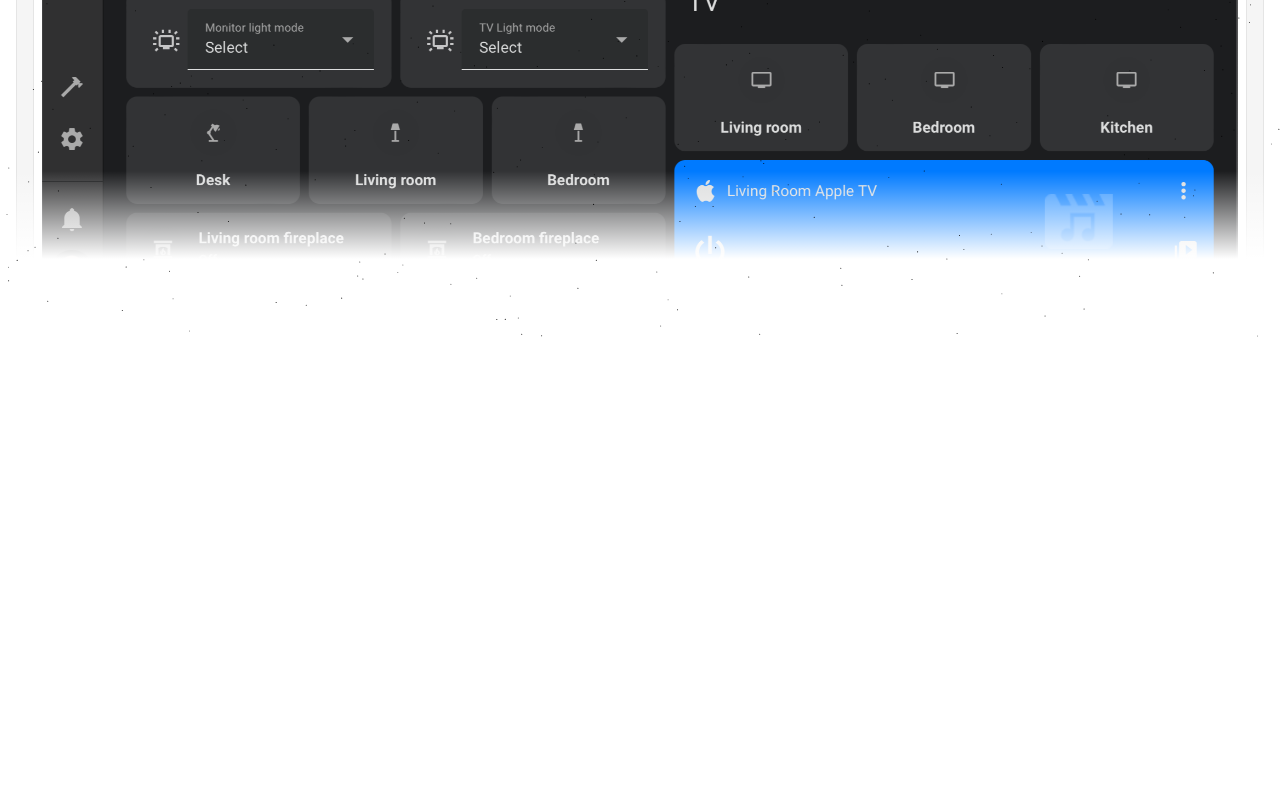
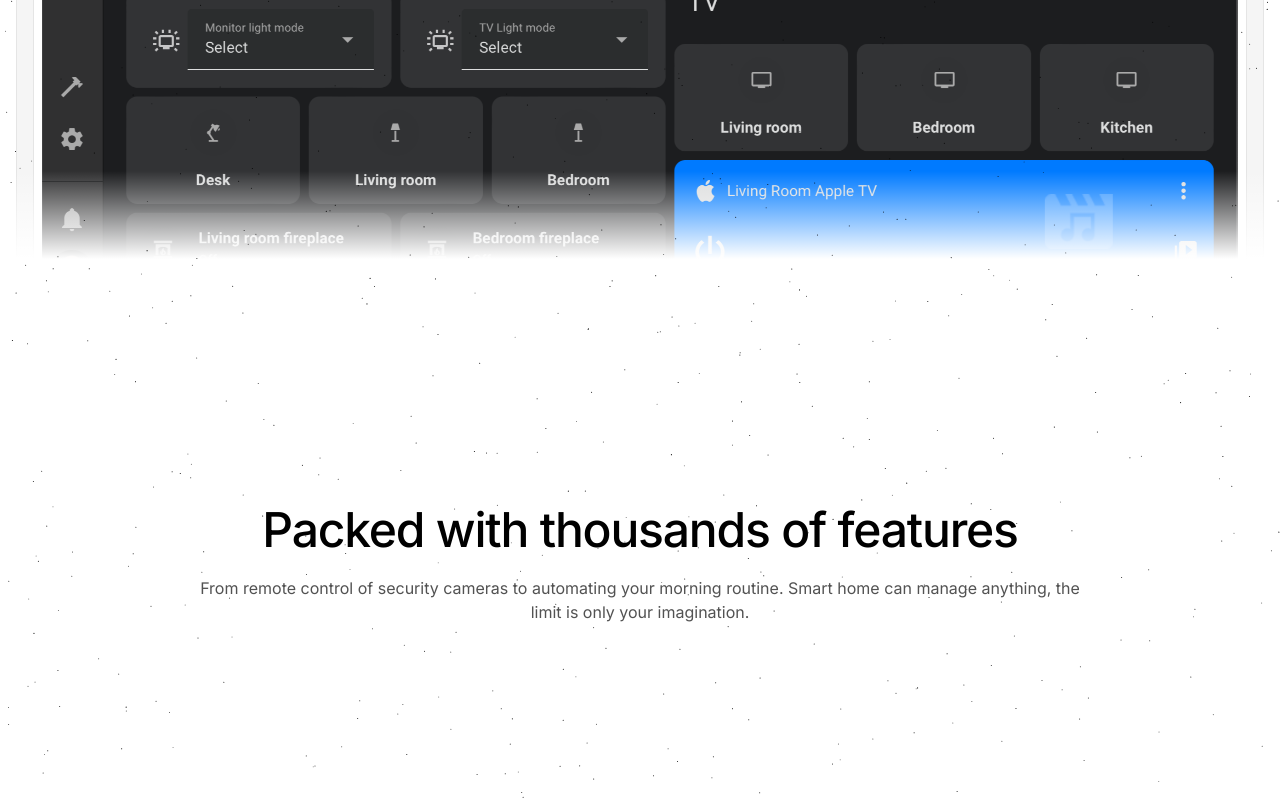
Before and after one commit to GIMMI42PIASTRATO/home-dashboard, a Next.js app: page / in a window 1280 px wide. Shown: the part 1360-2160 px from the top of the page. Before the commit the page ends 1700 px from the top, so only its background shows below. Built offline with nearby package versions, Linux system fonts and the light colour scheme.

Commit message:
feat: Add Features component to home page

```diff
--- a/src/app/page.tsx
+++ b/src/app/page.tsx
@@ -3,6 +3,7 @@ import { ShootingStars } from "@/components/ui/shooting-stars";
 import { StarsBackground } from "@/components/ui/stars-background";
 
 import Hero from "@/components/hero";
+import Features from "@/components/features";
 
 export default function Home() {
 	return (
@@ -11,6 +12,7 @@ export default function Home() {
 			<div className="relative overflow-hidden">
 				<div className="max-w-7xl mx-auto px-4 flex min-h-screen flex-col items-center justify-between">
 					<Hero />
+					<Features />
 				</div>
 				<ShootingStars
 					minDelay={1000}
--- /dev/null
+++ b/src/components/features.tsx
@@ -0,0 +1,17 @@
+import React from "react";
+
+export default function Features() {
+	return (
+		<section className="relative z-20 py-10 md:py-40">
+			<h2 className="max-w-5xl mx-auto text-center tracking-tight font-medium text-black dark:text-white text-3xl md:text-5xl md:leading-tight">
+				Packed with thousands of features
+			</h2>
+			<p className="text-sm md:text-base max-w-4xl my-4 mx-auto font-normal text-neutral-600 dark:text-neutral-300 text-center">
+				From remote control of security cameras to automating your
+				morning routine. Smart home can manage anything, the limit is
+				only your imagination.
+			</p>
+			<div className="relative"></div>
+		</section>
+	);
+}
```
